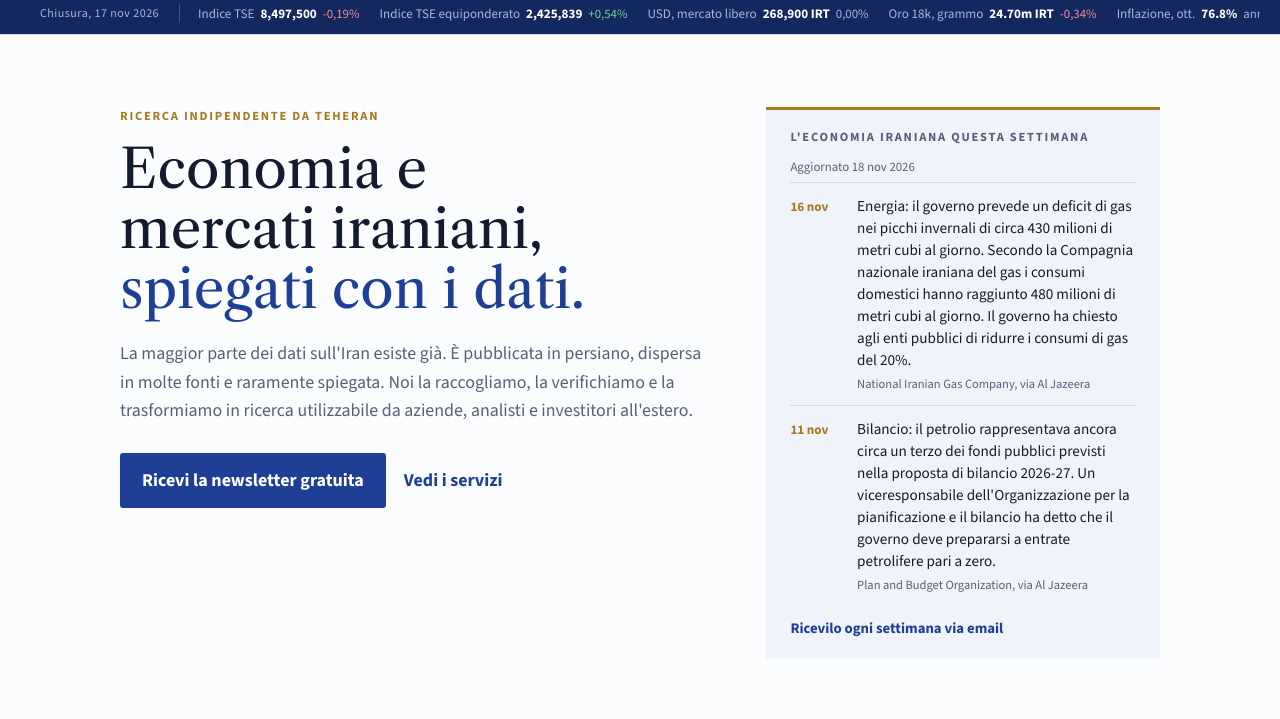
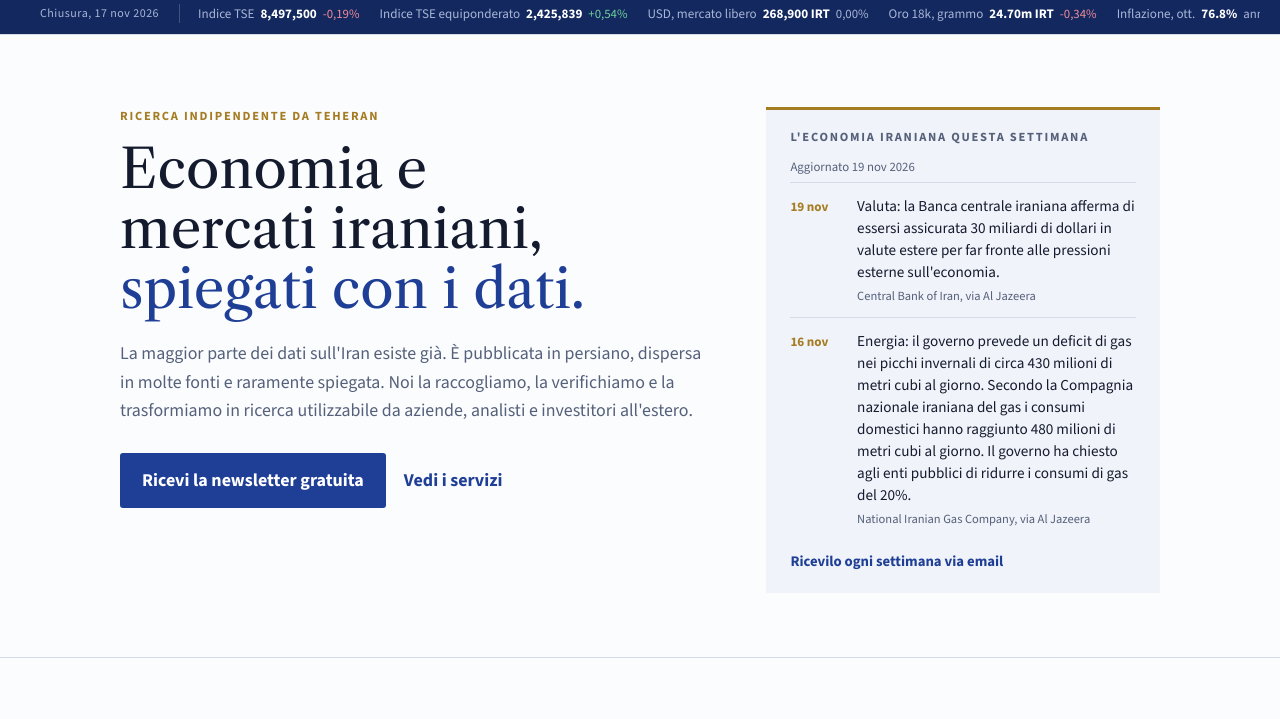
Before and after one commit to dapezsolution/dapezsolution.github.io, a plain HTML site: page it/index.html in a window 1280 px wide. Shown: the part 74-793 px from the top of the page. Drawn offline with nearby package versions, Linux system fonts and the light colour scheme.

Commit message:
Add files via upload

```diff
--- a/it/index.html
+++ b/it/index.html
@@ -38,8 +38,8 @@
     </div>
   </div>
   <aside class="news" aria-labelledby="news-h">
-    <div class="news-head"><h2 id="news-h">L'economia iraniana questa settimana</h2><span>Aggiornato 18 nov 2026</span></div>
-    <ul><li><span class="news-date">16 nov</span><a href="https://www.aljazeera.com/news/2026/11/16/iran-braces-for-natural-gas-shortages-during-winter-energy-imbalance" target="_blank" rel="noopener">Energia: il governo prevede un deficit di gas nei picchi invernali di circa 430 milioni di metri cubi al giorno. Secondo la Compagnia nazionale iraniana del gas i consumi domestici hanno raggiunto 480 milioni di metri cubi al giorno. Il governo ha chiesto agli enti pubblici di ridurre i consumi di gas del 20%.</a><span class="news-src">National Iranian Gas Company, via Al Jazeera</span></li><li><span class="news-date">11 nov</span><a href="https://www.aljazeera.com/economy/2026/11/11/can-tehran-survive-a-zero-oil-budget-if-us-blockade-on-iran-persists" target="_blank" rel="noopener">Bilancio: il petrolio rappresentava ancora circa un terzo dei fondi pubblici previsti nella proposta di bilancio 2026-27. Un viceresponsabile dell'Organizzazione per la pianificazione e il bilancio ha detto che il governo deve prepararsi a entrate petrolifere pari a zero.</a><span class="news-src">Plan and Budget Organization, via Al Jazeera</span></li></ul>
+    <div class="news-head"><h2 id="news-h">L'economia iraniana questa settimana</h2><span>Aggiornato 19 nov 2026</span></div>
+    <ul><li><span class="news-date">19 nov</span><a href="https://www.aljazeera.com/economy/2026/11/19/too-early-to-determine-impact-of-us-siege-on-iran-with-tehran-defiant" target="_blank" rel="noopener">Valuta: la Banca centrale iraniana afferma di essersi assicurata 30 miliardi di dollari in valute estere per far fronte alle pressioni esterne sull'economia.</a><span class="news-src">Central Bank of Iran, via Al Jazeera</span></li><li><span class="news-date">16 nov</span><a href="https://www.aljazeera.com/news/2026/11/16/iran-braces-for-natural-gas-shortages-during-winter-energy-imbalance" target="_blank" rel="noopener">Energia: il governo prevede un deficit di gas nei picchi invernali di circa 430 milioni di metri cubi al giorno. Secondo la Compagnia nazionale iraniana del gas i consumi domestici hanno raggiunto 480 milioni di metri cubi al giorno. Il governo ha chiesto agli enti pubblici di ridurre i consumi di gas del 20%.</a><span class="news-src">National Iranian Gas Company, via Al Jazeera</span></li></ul>
     <a class="news-more" href="newsletter.html">Ricevilo ogni settimana via email</a>
   </aside>
 </div></div>
```
